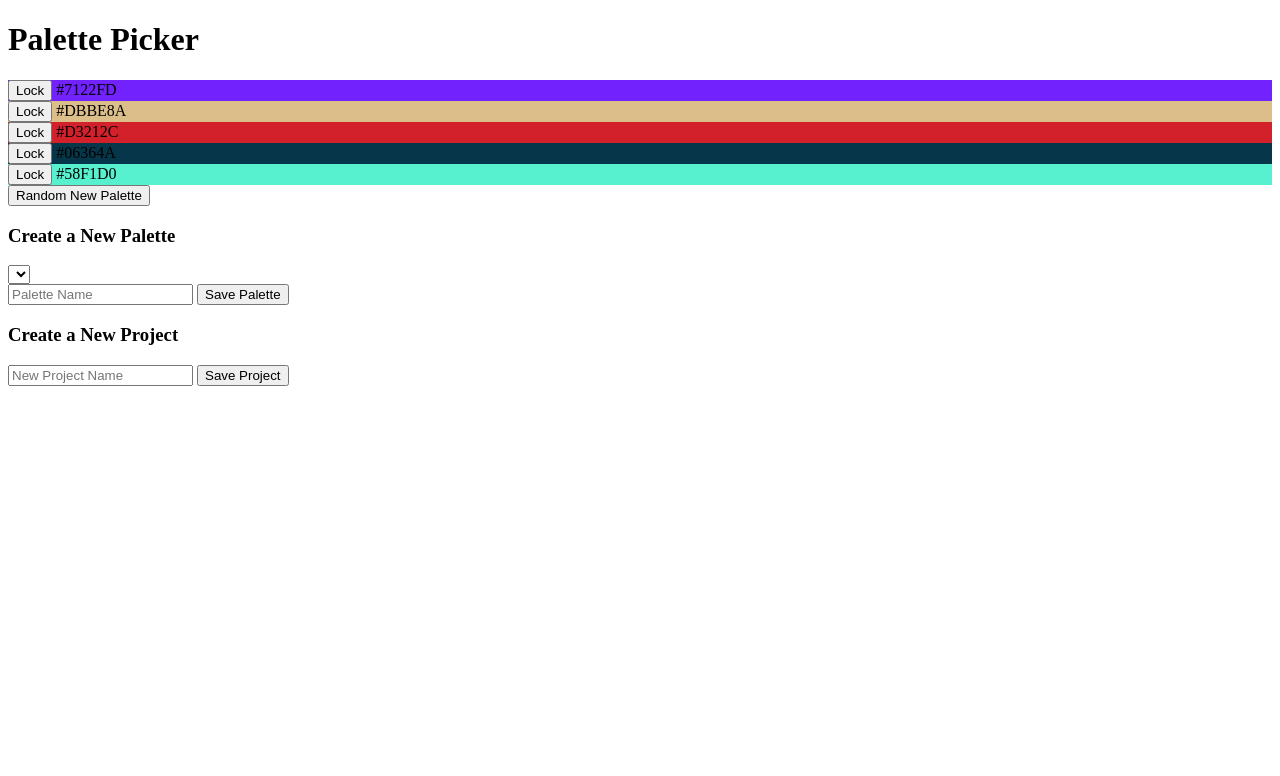
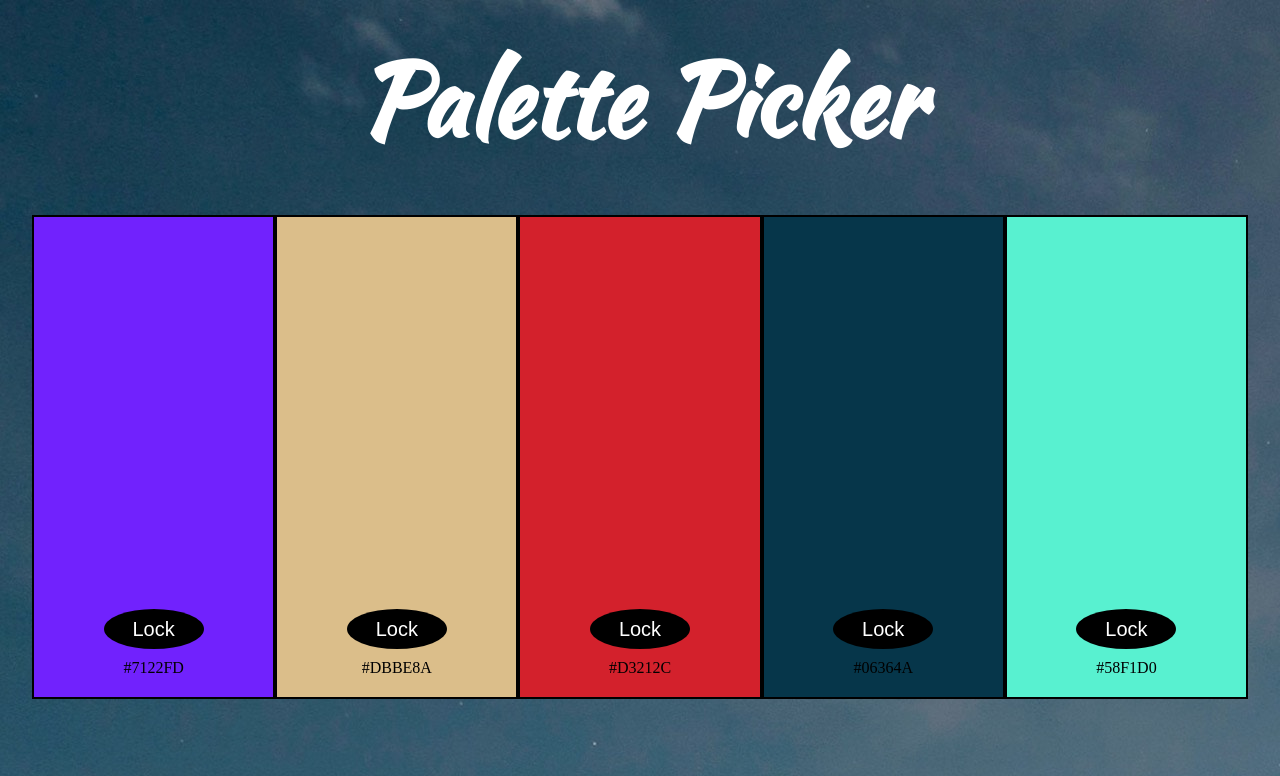
Before and after one commit to Board-Ape/palette-picker-pwa, a website: page public/index.html in a window 1280 px wide. Shown: the top 776 px of the page. Drawn offline with nearby package versions, Linux system fonts and the light colour scheme; no server answers.

Commit message:
Missing CSS

```diff
--- a/public/index.html
+++ b/public/index.html
@@ -4,7 +4,7 @@
     <meta charset="utf-8">
     <script src="https://ajax.googleapis.com/ajax/libs/jquery/3.2.1/jquery.min.js"></script>
     <link href="https://fonts.googleapis.com/css?family=Kaushan+Script" rel="stylesheet">
-    <link rel="stylesheet" hre="./css/styles.css">
+    <link rel="stylesheet" href="./css/styles.css">
     <link rel="manifest" href="./manifest.json">
     <title>Palette Picker</title>
   </head>
```
